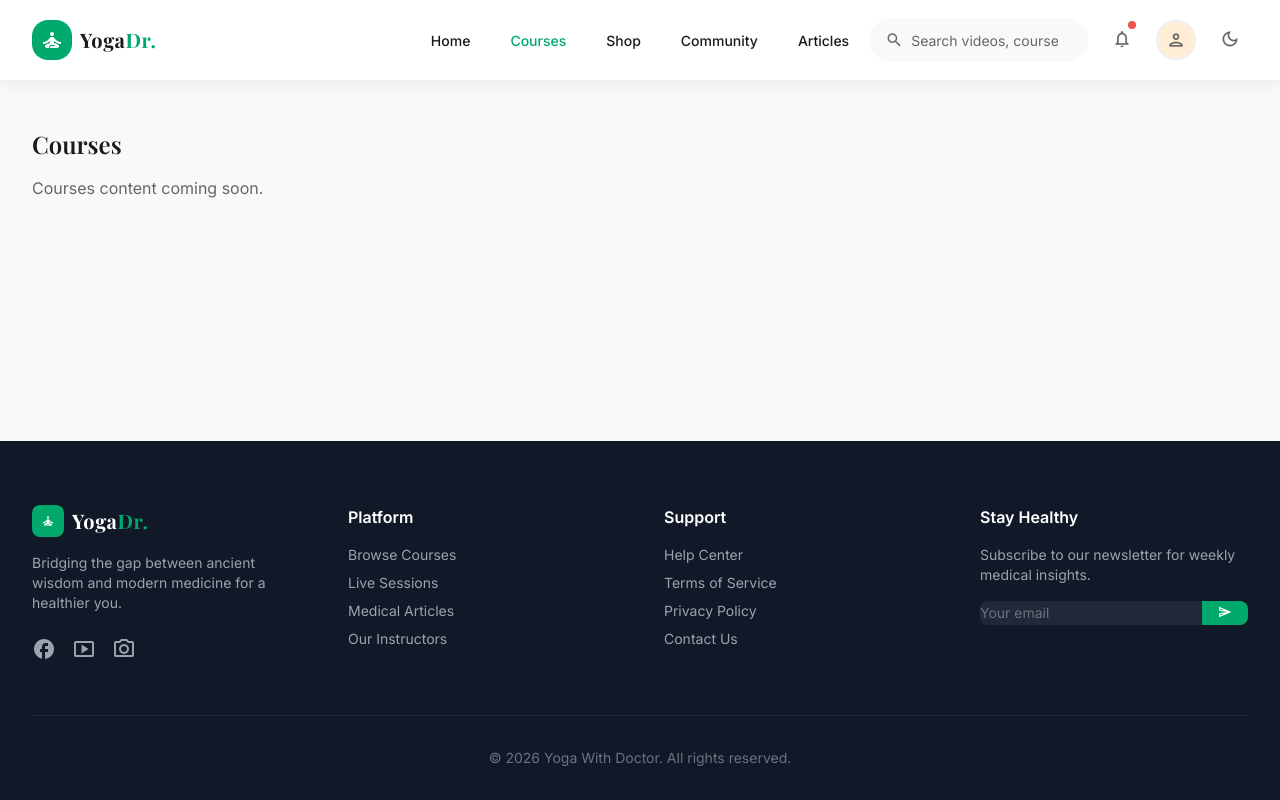
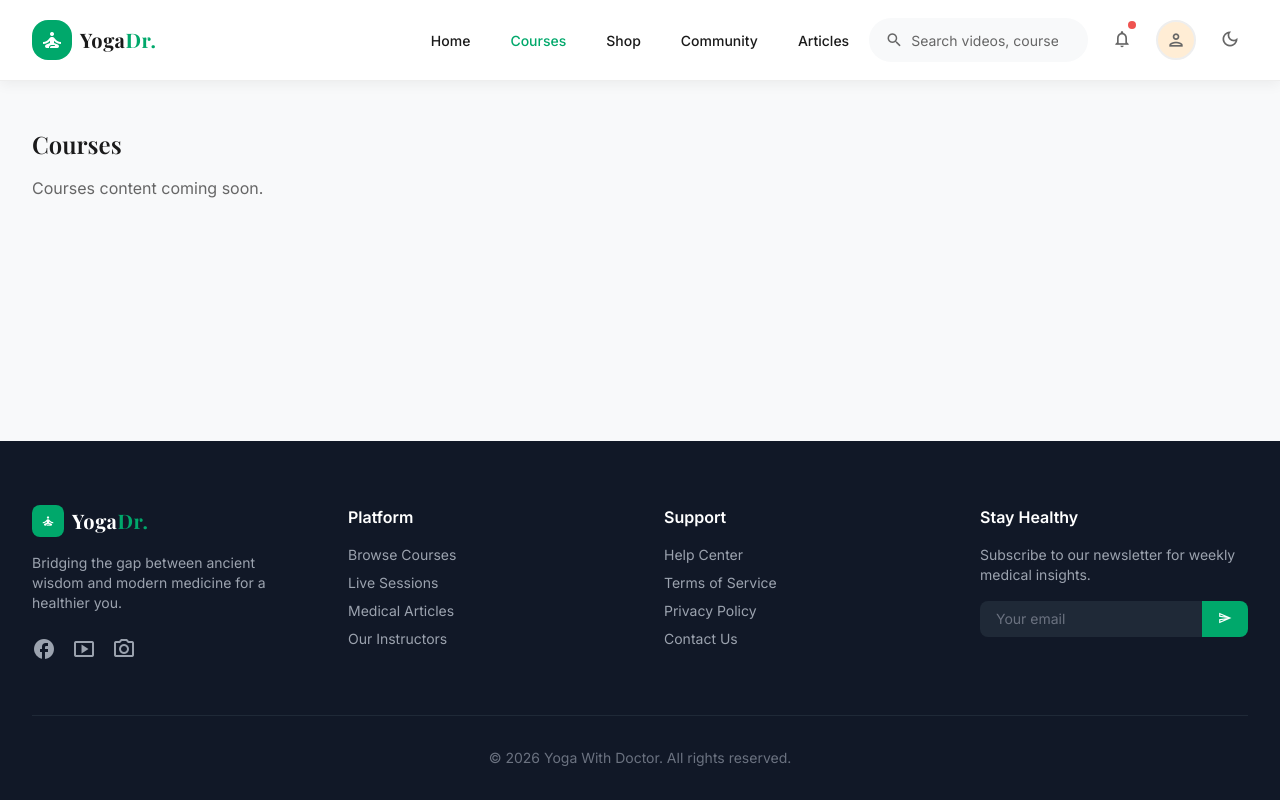
Before and after one commit to Mr-Rafiqul-Islam/yoga-with-doctor, a Next.js app: page /courses in a window 1280 px wide. Built offline with nearby package versions, Linux system fonts and the light colour scheme; a web font is replaced by a local one.

Commit message:
fix: padding and color issued

```diff
--- a/src/components/layout/Footer.tsx
+++ b/src/components/layout/Footer.tsx
@@ -120,7 +120,7 @@ export function Footer() {
                 id="footer-email"
                 type="email"
                 placeholder="Your email"
-                className="w-full rounded-l-lg border-none bg-gray-800 text-sm text-white placeholder:text-gray-500 focus:ring-1 focus:ring-primary"
+                className="w-full rounded-l-lg border-none bg-gray-800 px-4 py-2 text-sm text-white placeholder:text-gray-500 focus:ring-1 focus:ring-primary"
                 autoComplete="email"
               />
               <button
--- a/src/features/home/HeroSection.tsx
+++ b/src/features/home/HeroSection.tsx
@@ -17,7 +17,7 @@ export function HeroSection() {
           <div className="mx-auto mt-10 sm:mt-12 md:mt-16 lg:mt-20 xl:mt-28">
             <div className="sm:text-center lg:text-left">
               {/* Badge */}
-              <span className="mb-6 inline-flex items-center rounded-radius-full border border-primary/30 bg-primary/10 px-3 py-1.5 text-caption font-semibold text-primary">
+              <span className="mb-6 inline-flex items-center rounded-radius-full border border-[#00a86b4d] bg-[#00a86b1a] px-3 py-1 text-caption font-semibold text-primary">
                 <span
                   className="mr-2 h-2 w-2 flex-shrink-0 rounded-full bg-primary"
                   aria-hidden
```
